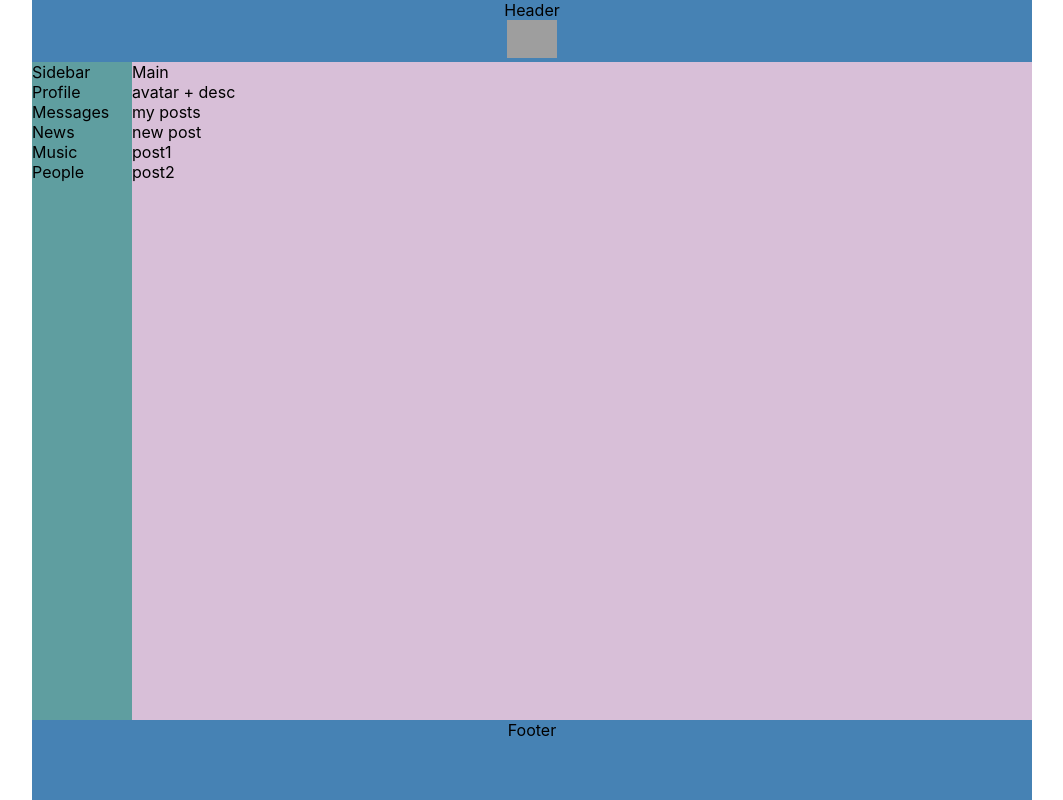
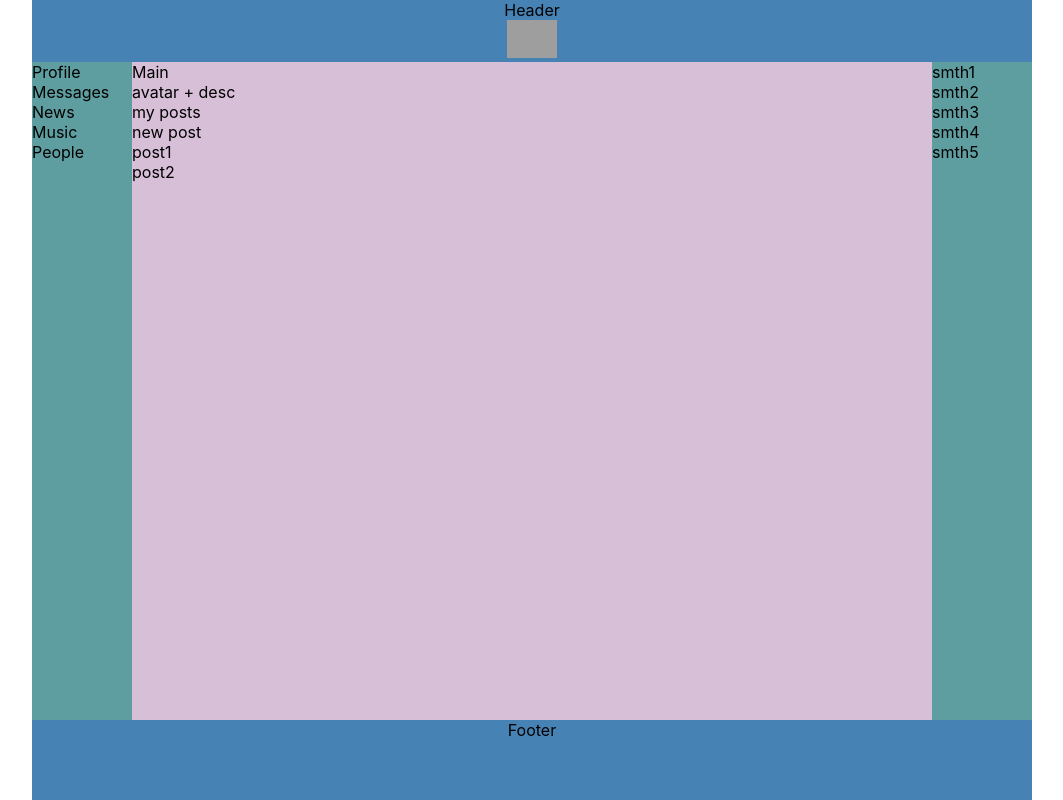
Before and after one commit to GrizzlecallerTryJS/react-social-4, a React (Create React App) app: page / in a window 1280 px wide. Shown: the whole page, without its empty margins (108-1171 px from the left). Built offline with nearby package versions, Linux system fonts and the light colour scheme; grey boxes are pictures that could not be loaded.

Commit message:
L12-2: add right sidebar

```diff
--- a/src/App.js
+++ b/src/App.js
@@ -1,16 +1,18 @@
 import './css/App.css';
 import Header from './components/Header/Header'
-import Sidebar from './components/Sidebar/Sidebar'
+import Navbar from './components/Navbar/Navbar'
 import Main from './components/Main/Profile/Profile'
 import Footer from './components/Footer/Footer'
+import Sidebar from './components/Sidebar/Sidebar'
 
 const App = () => {
   return (
     <div className='app-wrapper'>
       <div className='header'><Header /></div>
-      <div className='sidebar'><Sidebar /></div>
+      <div className='navbar'><Navbar /></div>
       <div className='main'><Main /></div>
       <div className='footer'><Footer /></div>
+      <dib className='sidebar'><Sidebar /></dib>
     </div>
   );
 }
--- /dev/null
+++ b/src/components/Navbar/Navbar.jsx
@@ -0,0 +1,15 @@
+import React from 'react';
+
+const Navbar = () => {
+  return (
+    <div>
+      <div>Profile</div>
+      <div>Messages</div>
+      <div>News</div>
+      <div>Music</div>
+      <div>People</div>
+    </div>
+  )
+}
+
+export default Navbar;
--- a/src/components/Sidebar/Sidebar.jsx
+++ b/src/components/Sidebar/Sidebar.jsx
@@ -1,18 +1,15 @@
 import React from 'react';
 
 const Sidebar = () => {
-    return (
-        <div>
-            <div>Sidebar</div>
-            <div>
-                <div>Profile</div>
-                <div>Messages</div>
-                <div>News</div>
-                <div>Music</div>
-                <div>People</div>
-            </div>
-        </div>
-    )
+  return (
+    <div>
+      <div>smth1</div>
+      <div>smth2</div>
+      <div>smth3</div>
+      <div>smth4</div>
+      <div>smth5</div>
+    </div>
+  )
 }
 
 export default Sidebar;
--- a/src/css/App.css
+++ b/src/css/App.css
@@ -1,8 +1,8 @@
 .app-wrapper {
   min-height: 100vh;
   display: grid;
-  grid-template-areas: "header header" "sidebar main" "footer footer";
-  grid-template-columns: 10% 90%;
+  grid-template-areas: "header header header" "navbar main sidebar" "footer footer footer";
+  grid-template-columns: 10% 80% 10%;
   grid-template-rows: auto 1fr 80px;
   width: 1000px;
   margin: 0 auto;
@@ -20,8 +20,8 @@
   width: 50px;
 }
 
-.sidebar {
-  grid-area: sidebar;
+.navbar {
+  grid-area: navbar;
   background-color: cadetblue;
 }
 
@@ -32,6 +32,11 @@
   background-color: thistle;
 }
 
+.sidebar {
+  grid-area: sidebar;
+  background-color: cadetblue;
+}
+
 .footer {
   width: 100%;
   place-items: center;
```
